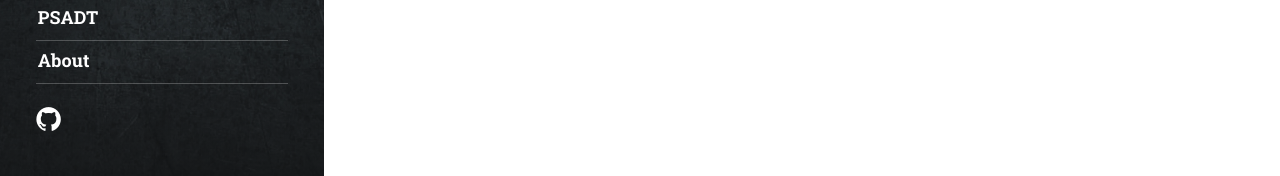
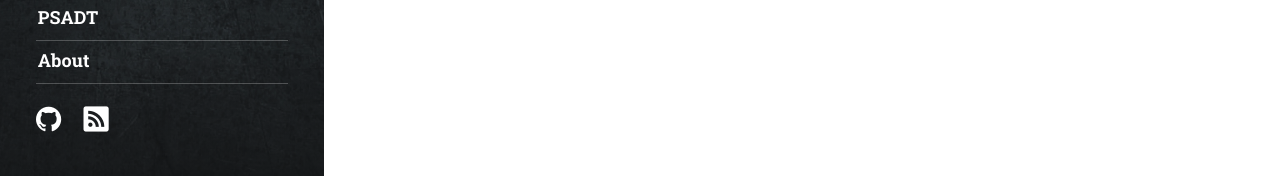
Before and after one commit to replicaJunction/replicaJunction.github.io, a Jekyll site: the page built from index.html, in a window 1280 px wide. Shown: the part 721-897 px from the top of the page. Built offline with Jekyll 4.4.1, drawn with Linux system fonts in a browser that asks for light colours.

Commit message:
Added rss icon to sidebar
This requires a change to the icomoon font. Added the RSS icon as CSS char \e902.

```diff
--- a/_includes/head.html
+++ b/_includes/head.html
@@ -9,6 +9,7 @@
   <link rel="stylesheet" href="{{ site.baseurl }}/public/css/poole.css">
   <link rel="stylesheet" href="{{ site.baseurl }}/public/css/hyde.css">
   <link rel="stylesheet" href="{{ site.baseurl }}/public/css/jekyll-github.css">
+  <link rel="stylesheet" href="{{ site.baseurl }}/public/css/replicaJunction.css">
 
   <link rel="canonical" href="{{ site.url }}{{ site.baseurl }}{{ page.url }}" />
 
--- /dev/null
+++ b/_includes/icon-rss.html
@@ -0,0 +1 @@
+<a href="{{ site.baseurl }}/atom.xml"><span class="icon-icon-rss"></span></a>
--- a/_includes/sidebar.html
+++ b/_includes/sidebar.html
@@ -60,6 +60,8 @@
       {% if site.author.twitter %}
         {% include icon-twitter.html username=site.author.twitter %}
       {% endif %}
+
+      {% include icon-rss.html %}
     </div>
   </div>
 </aside>
--- /dev/null
+++ b/public/css/replicaJunction.css
@@ -0,0 +1,3 @@
+.icon-icon-rss:before {
+  content: "\e902";
+}
```
Also changed, not shown: public/fonts/icomoon.ttf, public/fonts/icomoon.woff, 2 other files.
